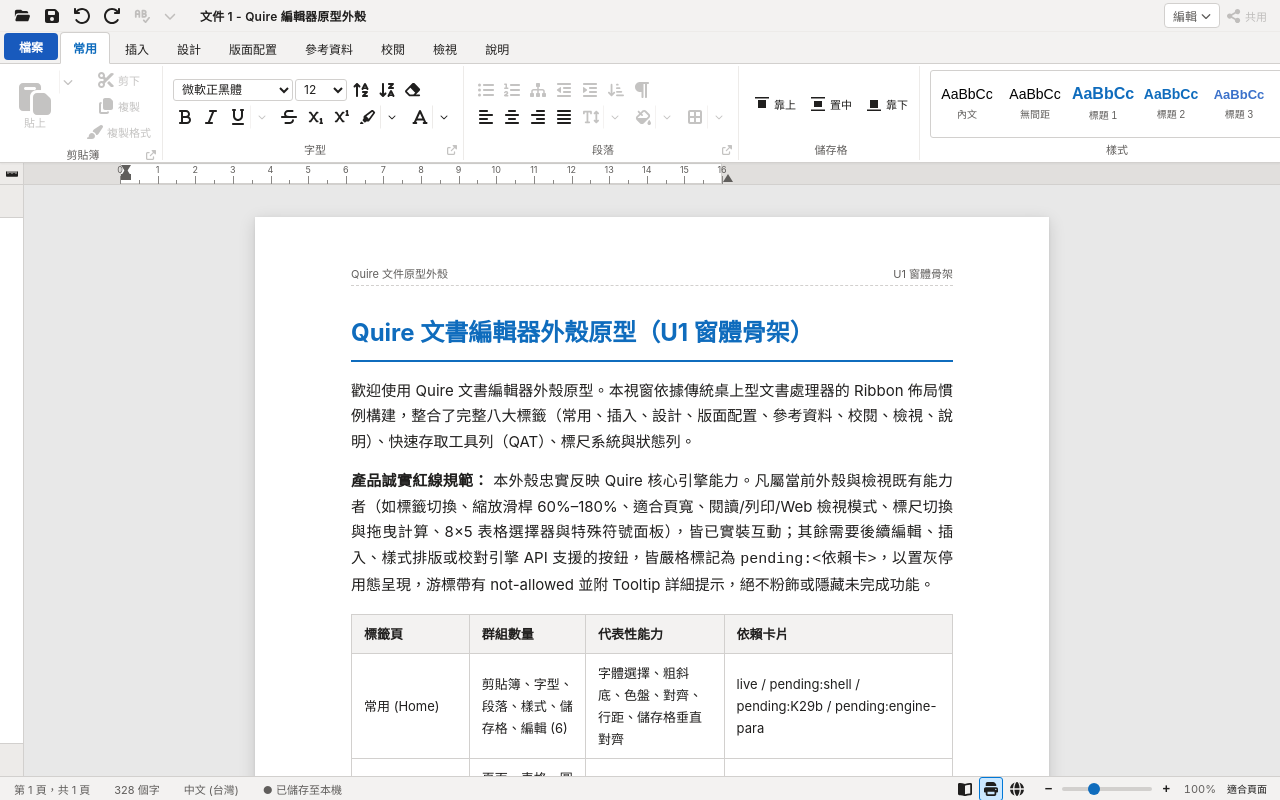
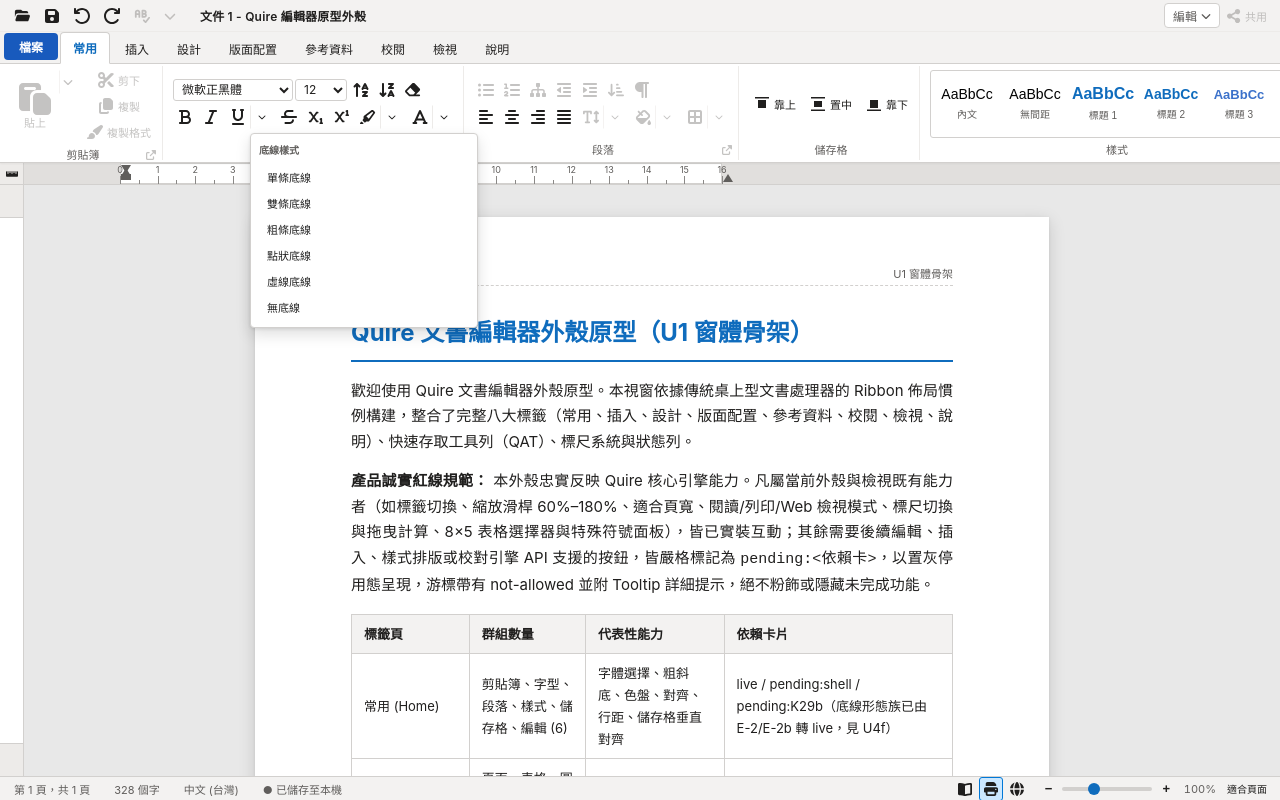
Before and after one commit to quire-office/editor, a website with bundled scripts: page index.html in a window 1280 px wide. Both pictures are taken after a click on the button 262 px from the left and 116 px from the top of the page. Built offline with nearby package versions, Linux system fonts and the light colour scheme.

Commit message:
修復(U4f)：底線形態 Ribbon 下拉轉 live——展開鈕 pending:engine-para 摘除＋title 誠實化（血緣：原斷點由 E-2（t_b5a4d0bf）解析保形態＋E-2b（t_5e62f3b5）共型寫入端消除，非外殼自修）；選單值域接 canonical 六形態（single/double/thick/dotted/dashed/off，值域源＝adapter UNDERLINE_KINDS 單一真值鏡像，wavy/words 不入＝引擎誠實拒禁代收）；core 臂轉真閘門＋匯流（非法形態不受理不沿用 live）、UI 落地層 handleFormatUnderlineStyle、initPopovers 動態填充；engine-adapter.js 純註解誠實化（卡 comment 390 逐檔申報，零行為 diff）。瀏覽器閉環：探針改後全綠 PASS

```diff
--- a/css/style.css
+++ b/css/style.css
@@ -1021,6 +1021,28 @@ body, html {
   line-height: 1.3;
 }
 
+/* U4f 底線形態選單（popover-underline-style）：六項直列，純文字零 emoji */
+.qword-underline-menu {
+  display: flex;
+  flex-direction: column;
+  gap: 2px;
+}
+
+.qword-underline-item {
+  text-align: left;
+  font-size: 11px;
+  padding: 4px 8px;
+  border: none;
+  background: transparent;
+  border-radius: 2px;
+  cursor: pointer;
+  color: var(--qw-text-primary, #222);
+}
+
+.qword-underline-item:hover {
+  background: rgba(0, 120, 215, 0.12);
+}
+
 /* 特殊字元面板 */
 .qword-symbol-picker {
   display: flex;
--- a/index.html
+++ b/index.html
@@ -418,7 +418,7 @@
                   <button type="button" class="qword-btn qword-btn-icon-only qword-split-main" data-command="format:underline" data-requirement="live" aria-label="底線 (Ctrl+U)" title="引擎已支援（K29e 字元格式切片），外殼接線完成：underline（M2.1 RunDirectPatch）">
                     <svg class="qword-icon"><use href="#icon-underline"></use></svg>
                   </button>
-                  <button type="button" class="qword-btn qword-btn-icon-only qword-split-arrow" data-command="format:underline-style" data-requirement="pending:engine-para" aria-label="底線樣式" title="底線形態選單中斷點在引擎解析層：w:u/@w:val 五形態寫入真實，但 styles.rs 把 w:u 折成 Option<bool>——形態不進 RunStyle，發射層繪不出單條／雙條／點／虛線差異（用戶看見那層零變化，不可假 live）">
+                  <button type="button" class="qword-btn qword-btn-icon-only qword-split-arrow" data-popover-target="popover-underline-style" data-command="format:underline-style" data-requirement="live" aria-label="底線樣式" title="底線形態選單（E-2 解析保形態＋E-2b 共型寫入端真通）：單條／雙條／粗條／點狀／虛線／無六形態逐字寫入 w:u/@w:val，切換即存檔件逐字對。wavy／words 等未支援形態寫入端誠實拒絕，不入選單值域">
                     <svg class="qword-icon" style="width:8px;height:8px;"><use href="#icon-chevron-down"></use></svg>
                   </button>
                 </div>
@@ -1594,7 +1594,7 @@
                   <td>常用 (Home)</td>
                   <td>剪貼簿、字型、段落、樣式、儲存格、編輯 (6)</td>
                   <td>字體選擇、粗斜底、色盤、對齊、行距、儲存格垂直對齊</td>
-                  <td>live / pending:shell / pending:K29b / pending:engine-para</td>
+                  <td>live / pending:shell / pending:K29b（底線形態族已由 E-2/E-2b 轉 live，見 U4f）</td>
                 </tr>
                 <tr>
                   <td>插入 (Insert)</td>
@@ -1766,6 +1766,16 @@
     </div>
   </div>
 
+  <!-- 4d. 底線形態選單（U4f：E-2 解析保形態＋E-2b 共型寫入端真通後轉 live。
+       值域＝engine-adapter UNDERLINE_KINDS canonical 六形態，qword-ui.js 動態填充；
+       wavy／words 等未支援形態寫入端誠實拒，禁入選單） -->
+  <div class="qword-popover" id="popover-underline-style" role="menu" aria-label="底線形態選單">
+    <div class="qword-props-panel">
+      <div class="qword-color-section-title">底線樣式</div>
+      <div class="qword-underline-menu" data-underline-menu></div>
+    </div>
+  </div>
+
   <!-- 5. 說明 Modal 對話框 -->
   <div class="qword-modal-backdrop" id="modal-help" role="dialog" aria-modal="true" aria-labelledby="modal-help-title">
     <div class="qword-modal">
--- a/js/qword-core.js
+++ b/js/qword-core.js
@@ -89,7 +89,7 @@ export const DEPENDENCY_MAP = {
   'pending:engine-drawing': { name: '引擎缺口：圖形物件面', desc: '圖層 z 序調整、群組、旋轉、自訂繞排點無引擎欄位（M5.2 僅尺寸／定位／繞排模式）；需引擎切片' },
   'pending:engine-page': { name: '引擎缺口：頁面版面面', desc: '紙張絕對尺寸、裝訂線（gutter）、頁面框線（pgBorders）、文件背景（w:background）、行號（lnNumType）、自動連字設定欄未實作；需引擎切片' },
   'pending:engine-theme': { name: '引擎缺口：主題與預設值面', desc: 'theme1.xml（色彩／字型／效果集）與 docDefaults 寫入無引擎變體（僅只讀解析）；需引擎切片' },
-  'pending:engine-para': { name: '引擎缺口：字元段落直接格式殘餘', desc: 'w:bidi 寫入欄未實作；底線形態族（w:u/@w:val 五形態）寫入真實但解析層折成布林、發射層一態，屬解析＋發射雙層缺口' },
+  'pending:engine-para': { name: '引擎缺口：字元段落直接格式殘餘', desc: 'w:bidi 寫入欄未實作（文字方向鈕掛本標籤）。底線形態族殘餘缺口已由 E-2（解析保形態）＋E-2b（共型寫入端）消除，format:underline-style 已轉 live（U4f）' },
   // PM 衝突解（U4c×U4d 雙 key 共存）：tblshading 為 U4c 鈕標籤 key（index.html
   // data-requirement 與 u4c_ribbon_probe 依賴，本卡禁改面白名單碰不得）；
   // engine-table 為 U4d L7 擴面 key（core spec.engineGap 依賴，含格文字 DL 缺口）。
@@ -222,6 +222,16 @@ function normalizeVerticalAlign(value) {
   const s = String(value).trim().toLowerCase();
   return ['top', 'center', 'bottom'].includes(s) ? s : null;
 }
+
+/**
+ * U4f：`format:underline-style` 的受理值域＝引擎 canonical 六形態（E-2b 共型後
+ * serde 小寫）。本層零 DOM／零 wasm 依賴（檔頭契約），不得 import engine-adapter
+ * （它拖載 pkg ESM），故本地聲明——跨檔一致性由探針 u4f_underline_style_live_probe.mjs
+ * 逐字鎖死 `adapter.UNDERLINE_KINDS` 與本表等值（單一真值源在引擎側
+ * render-trait::Underline，本表與 adapter 表皆為其下游鏡像）。
+ * wavy／words 等未列入：引擎可讀保形但寫入端誠實拒（XmlPatchRejected）。
+ */
+export const UNDERLINE_STYLE_CANONICAL = ['single', 'double', 'thick', 'dotted', 'dashed', 'off'];
 
 export class QWordCore {
   constructor(options = {}) {
@@ -542,11 +552,25 @@ export class QWordCore {
       req = 'live';
       this._notify('format:underline', payload);
     } else if (cmdId === 'format:underline-style') {
-      // 誠實缺口（引擎面，外殼修不了）：五形態寫入是真的（w:u/@w:val 進 XML），
-      // 但解析層 core/ooxml/src/styles.rs 把 w:u 折成 Option<bool>，形態不進
-      // RunStyle → 發射層繪不出單條／雙條／點／虛線差異，用戶看見那層零變化。
-      // 掛 live＝假宣稱，故受理=false、標籤維持呼叫端傳入的真實缺口值。
-      handled = false;
+      // U4f 轉 live（血緣：斷點由 E-2（t_b5a4d0bf）解析保形態＋E-2b（t_5e62f3b5）
+      // 共型寫入端消除，非外殼自修；原 U4b 時代「styles.rs 把 w:u 折成
+      // Option<bool>、形態不進 RunStyle」前提已被 E-2 推翻，見
+      // docs/word-ui-e2-underline-report.md 與 word-ui-e2b-underline-shared-type-report.md）。
+      // 本層職責：形態合法性閘門＋事件匯流。值域＝canonical 六形態（engine-adapter
+      // 的 UNDERLINE_KINDS／normalizeUnderlineKind 單一真值源）；wavy／words 等
+      // 引擎可讀但寫入端誠實拒（XmlPatchRejected）的形態**不得代收**——本層先拒、
+      // handler 不進落地層，掛 live 就是假宣稱（誠實紀律）。
+      const style = payload?.style;
+      const valid = typeof style === 'string' && UNDERLINE_STYLE_CANONICAL.includes(style.toLowerCase());
+      handled = valid;
+      if (valid) {
+        req = 'live';
+        this._notify('format:underline-style', { style });
+      } else {
+        // 非法／未帶形態：不受理，且不得沿用呼叫端帶入的 live 宣稱（同款先例：
+        // table:grid-select 尺寸非法強制降標籤）。
+        req = String(requirement || '') === 'live' ? 'pending:shell' : (requirement || 'pending:shell');
+      }
     } else if (cmdId === 'format:strikethrough') {
       handled = true;
       req = 'live';
--- a/js/qword-ui.js
+++ b/js/qword-ui.js
@@ -13,7 +13,7 @@
  */
 
 import { QWordCore, TABS, DEPENDENCY_MAP } from './qword-core.js';
-import { EngineAdapter, getDefaultSampleBytes } from './engine-adapter.js';
+import { EngineAdapter, getDefaultSampleBytes, UNDERLINE_KINDS } from './engine-adapter.js';
 
 /**
  * 檔名副檔名 → MIME（僅在瀏覽器未給 file.type 時備援使用）。
@@ -137,6 +137,9 @@ export class QWordUI {
         this.handleFormatColor(data);
       } else if (type === 'format:underline') {
         this.handleFormatUnderline(data);
+      } else if (type === 'format:underline-style') {
+        // U4f：core 臂已驗過形態合法性（canonical 六形態才匯流），本層只管落地。
+        this.handleFormatUnderlineStyle(data);
       } else if (type === 'format:strikethrough') {
         this.handleFormatStrikethrough(data);
       } else if (type === 'format:vert-align') {
@@ -811,6 +814,22 @@ export class QWordUI {
     }
   }
 
+  // U4f：底線形態下拉落地層（Ribbon split-arrow 選單）。core 臂已擋非法形態，
+  // adapter.formatUnderline 再做一次正規化閘門（雙層都不代收 wavy／words）；
+  // res.ok=false 補失敗日誌（U4 誠實紀律同款）。
+  async handleFormatUnderlineStyle(payload) {
+    if (!this.adapter.engine) return;
+    const res = this.adapter.formatUnderline(payload?.style);
+    if (res.ok) {
+      await this.refreshPages();
+      this.renderCaret();
+      this.renderSelection();
+      this.syncEngineStats();
+    } else {
+      this.core.recordCommandFailure('format:underline-style', payload || {}, String(res.error || ''), 'live');
+    }
+  }
+
   async handleFormatStrikethrough(payload) {
     if (!this.adapter.engine) return;
     const res = this.adapter.formatStrikethrough(payload?.style);
@@ -1722,6 +1741,36 @@ export class QWordUI {
         this.closeAllPopovers();
       });
     }
+
+    // 5.（U4f）底線形態選單填充：值域直接吃 engine-adapter 的 UNDERLINE_KINDS
+    //    （單一真值源＝引擎側 render-trait::Underline，本殼不另造清單）。
+    //    wavy／words 天生不在表內——寫入端誠實拒的形態禁入選單（誠實紀律）。
+    const underlineMenu = document.querySelector('[data-underline-menu]');
+    if (underlineMenu) {
+      const LABELS = {
+        single: '單條底線', double: '雙條底線', thick: '粗條底線',
+        dotted: '點狀底線', dashed: '虛線底線', off: '無底線'
+      };
+      underlineMenu.innerHTML = '';
+      for (const kind of UNDERLINE_KINDS) {
+        const item = document.createElement('button');
+        item.type = 'button';
+        item.className = 'qword-underline-item';
+        item.setAttribute('data-underline-style', kind);
+        item.setAttribute('data-requirement', 'live');
+        item.setAttribute('role', 'menuitem');
+        item.setAttribute('aria-label', LABELS[kind] || kind);
+        item.textContent = LABELS[kind] || kind;
+        // 專屬 listener 帶 { style } payload（全域委派只給空 payload，core 臂
+        // 會依「未帶形態」拒收）＋stopPropagation 防雙重下單——U4c 色塊同款先例。
+        item.addEventListener('click', (e) => {
+          e.stopPropagation();
+          this.dispatchCommand('format:underline-style', { style: kind }, 'live');
+          this.closeAllPopovers();
+        });
+        underlineMenu.appendChild(item);
+      }
+    }
   }
 
   openPopover(trigger, popover) {
```
Also changed, not shown: js/engine-adapter.js (+9 -5 lines).
